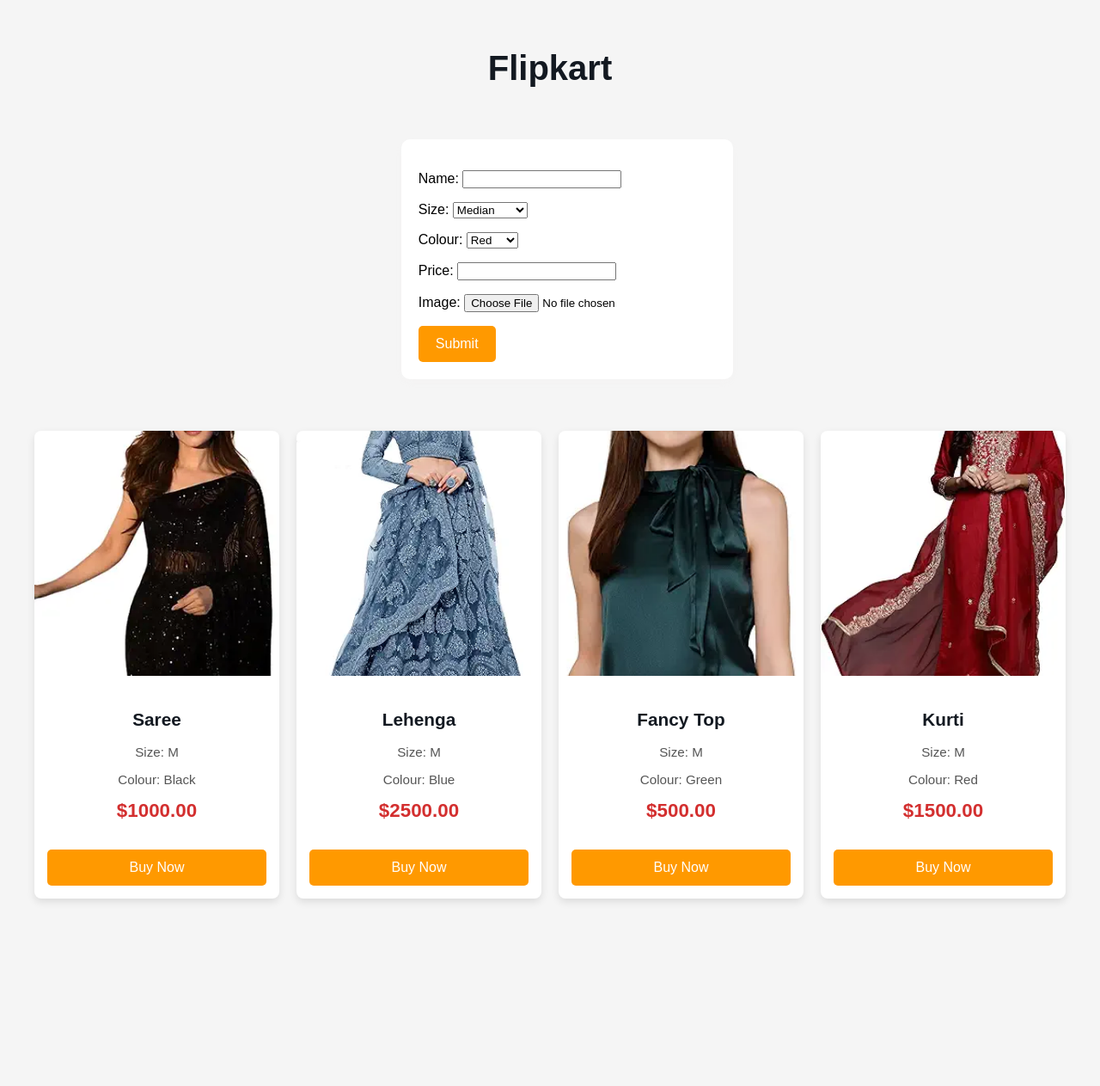
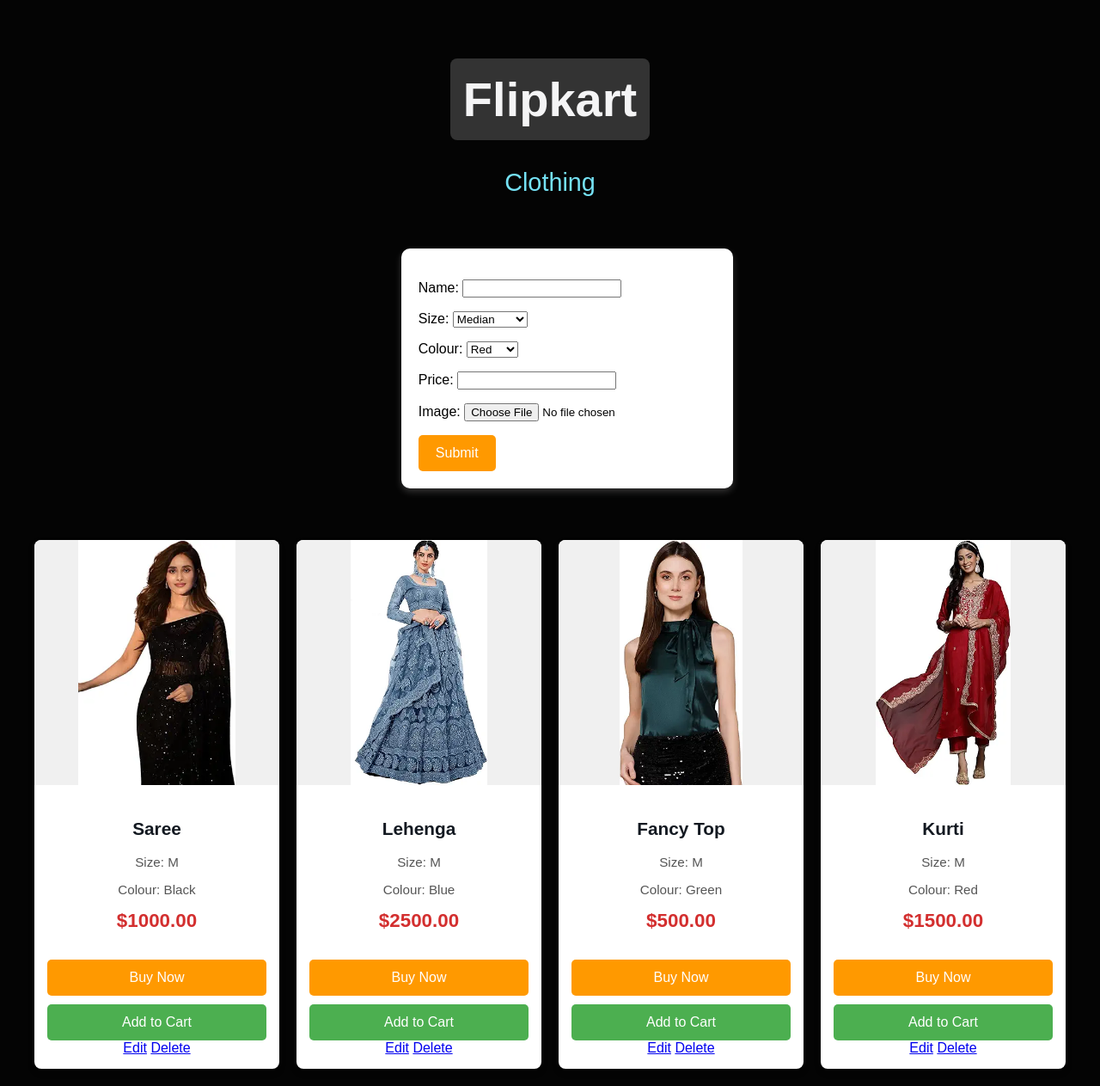
Before and after one commit to MrunaliKamble19/CRUD-PROJECT, a Django app: page /clothing/ in a window 1280 px wide. Shown: the whole page at 86% size. Before the commit the page ends 1049 px from the top, so only its background shows below. Run offline with Django 5.2, Linux system fonts and the light colour scheme; data comes from the database, SQL or seed files in the repository; both versions use the stored data as it was after the commit.

Commit message:
3 commit

```diff
--- /dev/null
+++ b/clothing/templates/clothing/confirm_delete.html
@@ -0,0 +1,6 @@
+<h2>Are you sure you want to delete "{{product.name}}"?</h2>
+<form method="POST">
+    {% csrf_token%}
+    <button type ="submit" class="btn btn-danger">Delete</button>
+    <a href="{% url 'clothing' %}" class="btn  btn-secondary">Cancel</a>
+</form>
--- a/clothing/templates/clothing/fashion.html
+++ b/clothing/templates/clothing/fashion.html
@@ -8,7 +8,7 @@
   <style>
     body {
         font-family: 'Arial', sans-serif;
-        background-color: #f5f5f5;
+        background-color:rgb(4, 4, 4);
         margin: 0;
         padding: 0;
         display: flex;
@@ -19,13 +19,27 @@
         padding-top: 30px;
     }
 
-    /* Centered header style */
+    /* Centered header style with a box around it */
     h1 {
-        font-size: 2.5rem;
-        color: #131921; /* Amazon-like dark color */
+        font-size: 3.5rem;
+        color:rgb(244, 244, 245); /* Amazon-like dark color */
+        text-align: center;
+        margin-bottom: 10px;
+        font-weight: bold;
+        padding: 15px;
+        border: 2px solidrgb(255, 0, 166); /* Pink */
+        border-radius: 8px;
+        background-color: #333; /* Dark background for contrast */
+        width: fit-content;
+    }
+
+    /* Subtitle style */
+    h2 {
+        font-size: 1.8rem;
+        color: rgb(117, 226, 245); /* Lighter color for subtitle */
         text-align: center;
         margin-bottom: 30px;
-        font-weight: bold;
+        font-weight: normal;
     }
 
     /* Product container */
@@ -71,7 +85,7 @@
         left: 0;
         width: 100%;
         height: 100%;
-        object-fit: cover;
+        object-fit: contain;
         transition: transform 0.3s ease;
     }
 
@@ -124,6 +138,24 @@
         background-color: #e68900;
     }
 
+    /* "Add to Cart" Button Styling */
+    .add-to-cart-button {
+        background-color: #4caf50; /* Green for cart */
+        color: white;
+        font-size: 1rem;
+        padding: 12px 20px;
+        border: none;
+        border-radius: 5px;
+        cursor: pointer;
+        margin-top: 10px;
+        transition: background-color 0.3s;
+        width: 100%;
+    }
+
+    .add-to-cart-button:hover {
+        background-color: #45a049;
+    }
+
     /* Form Styling */
     form {
         margin-bottom: 40px;
@@ -165,6 +197,10 @@
             font-size: 2rem;
         }
 
+        h2 {
+            font-size: 1.5rem;
+        }
+
         .product-name {
             font-size: 1.1rem;
         }
@@ -177,6 +213,7 @@
 </head>
 <body>
   <h1>Flipkart</h1>
+  <h2>Clothing</h2>
 
   <!-- Form for product submission -->
   <div>
@@ -201,6 +238,12 @@
           <p class="product-price">${{ p_i.price }}</p>
           <!-- "Buy Now" Button -->
           <button class="buy-now-button" onclick="window.location.href='/buy/{{ p_i.id }}'">Buy Now</button>
+          <!-- "Add to Cart" Button -->
+          <button class="add-to-cart-button" onclick="window.location.href='/cart/add/{{ p_i.id }}'">Add to Cart</button>
+          <!-- "Edit" Button -->
+          <a href="{% url 'edit_product' p_i.id %}" class="btn btn-primary">Edit</a>
+          <!-- "Delete" Button -->
+          <a href="{% url 'delete_product' p_i.id %}" class="btn btn-danger">Delete</a>
         </div>
       </div>
     {% endfor %}
--- a/clothing/urls.py
+++ b/clothing/urls.py
@@ -1,7 +1,8 @@
 from django.urls import path
 from clothing import views
 urlpatterns = [
-    path('/',views.clothing, name="clothing")
-
+    path('/',views.clothing, name="clothing"),
+    path('edit/<int:product_id>/', views.edit_product, name='edit_product'),
+    path('delete/<int:product_id>/', views.delete_product, name='delete_product')
 
 ]
--- a/clothing/views.py
+++ b/clothing/views.py
@@ -1,4 +1,4 @@
-from django.shortcuts import render
+from django.shortcuts import render, get_object_or_404, redirect
 from clothing.models import product
 from .forms import ProductForm
 
@@ -15,3 +15,27 @@ def clothing(request):
             form = ProductForm() # Reset form after saving
 
     return render(request, 'clothing/fashion.html',{'pro_img': pro_img, 'form':form})
+
+
+def edit_product(request, product_id):
+    prod = get_object_or_404(product, id=product_id)
+
+    if request.method == "POST":
+        form = ProductForm(request.POST, request.FILES, instance=prod)
+        if form.is_valid():
+            form.save()
+            return redirect('clothing')
+    else:
+        form = ProductForm(instance=prod)
+
+    return render(request, 'clothing/edit_product.html', {'form': form})
+
+
+def delete_product(request, product_id):
+    prod = get_object_or_404(product, id=product_id)
+
+    if request.method == "POST":
+        prod.delete()
+        return redirect('clothing')
+
+    return render(request, 'clothing/confirm_delete.html', {'product': prod})
```
Also changed, not shown: clothing/templates/clothing/edit_product.html (added, +7 -0 lines), db.sqlite3, media/product_img/Top_bAJKPaB.webp (added), media/product_img/lehenga_fCFzZW2.webp (added), media/product_img/red_kurti_w_SibUmtr.webp (added), media/product_img/sare_e4j6Wyk.webp (added).
